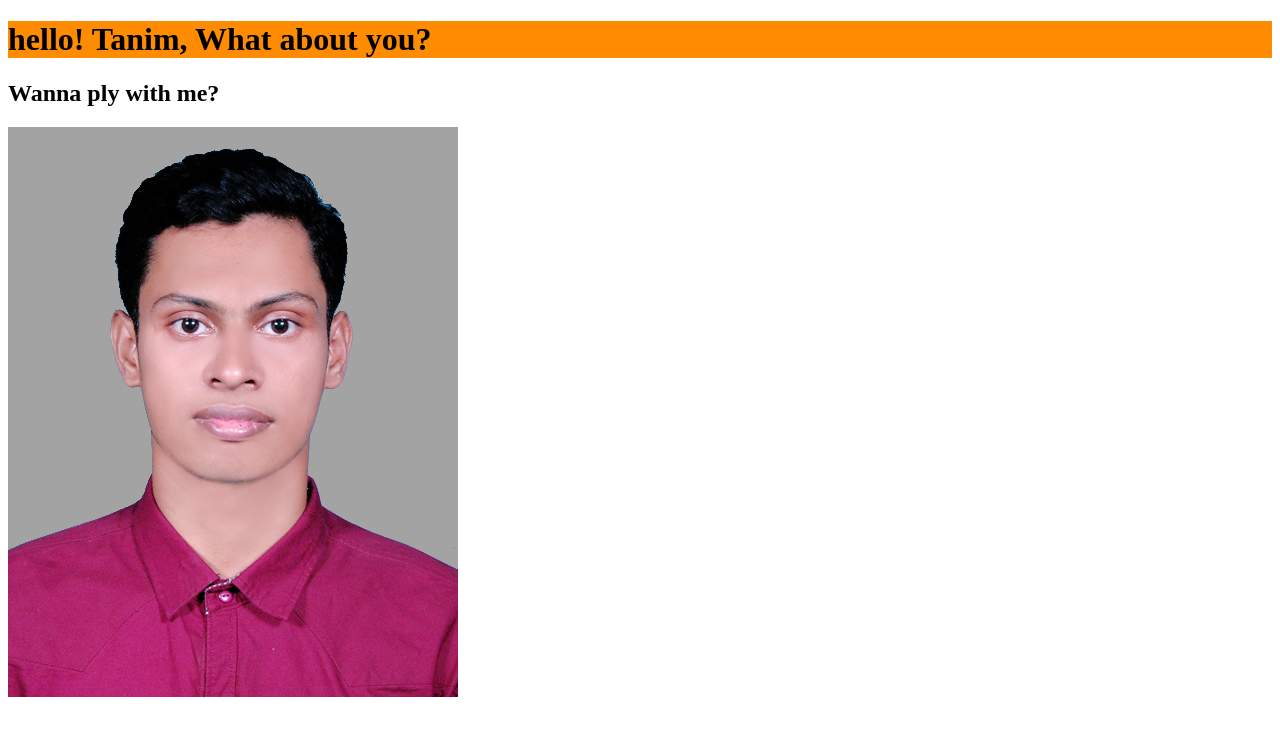
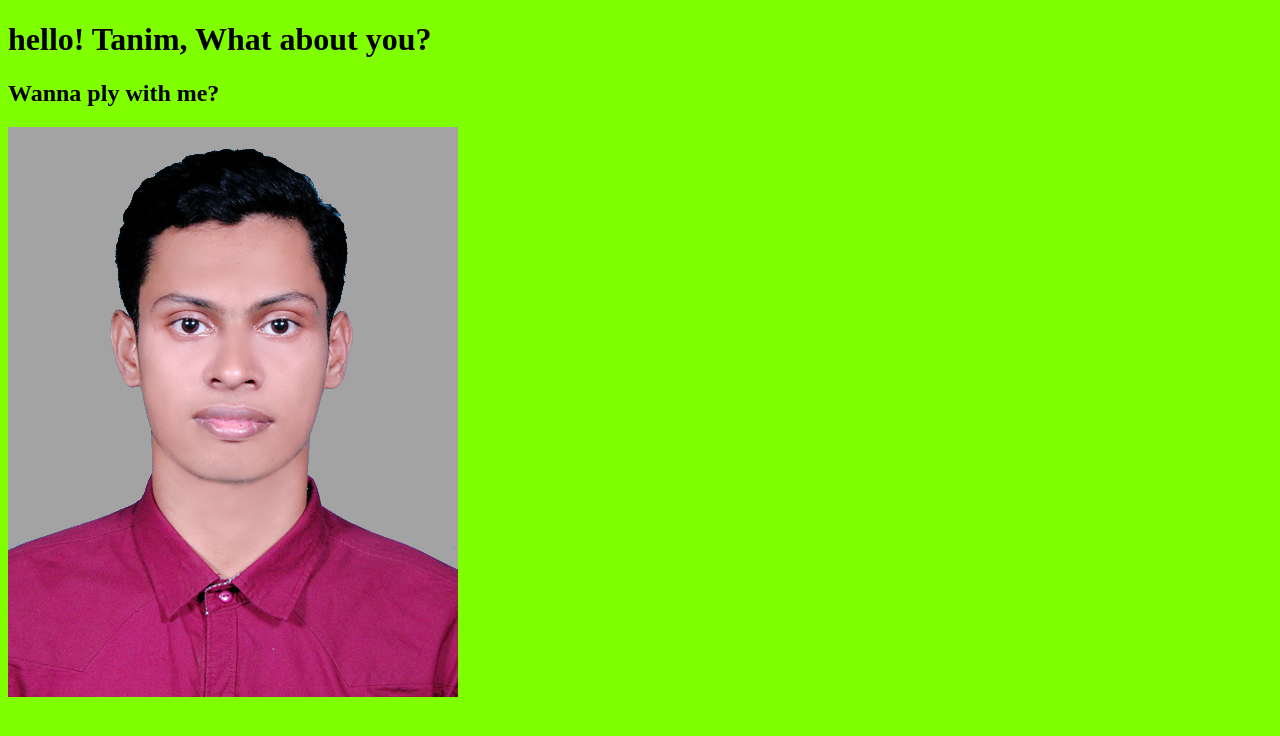
Before and after one commit to md-tarek-hossain/Tanim-miya, a plain HTML site: page index.html in a window 1280 px wide. Drawn offline with Linux system fonts and the light colour scheme.

Commit message:
hheelloo

```diff
--- a/index.html
+++ b/index.html
@@ -6,8 +6,8 @@
     <meta name="viewport" content="width=device-width, initial-scale=1.0">
     <title>Tanim miya</title>
     <style>
-        h1{
-            background-color: darkorange;
+        body{
+        background-color: chartreuse;
         }
     </style>
 </head>
@@ -15,5 +15,6 @@
     <h1>hello! Tanim, What about you?</h1>
     <h2>Wanna ply with me?</h2>
     <img src="tarek.jpg" alt="">
+    <img src="tarekhossain12.ink" alt="">
 </body>
 </html>
```
Also changed, not shown: 1 other file.
